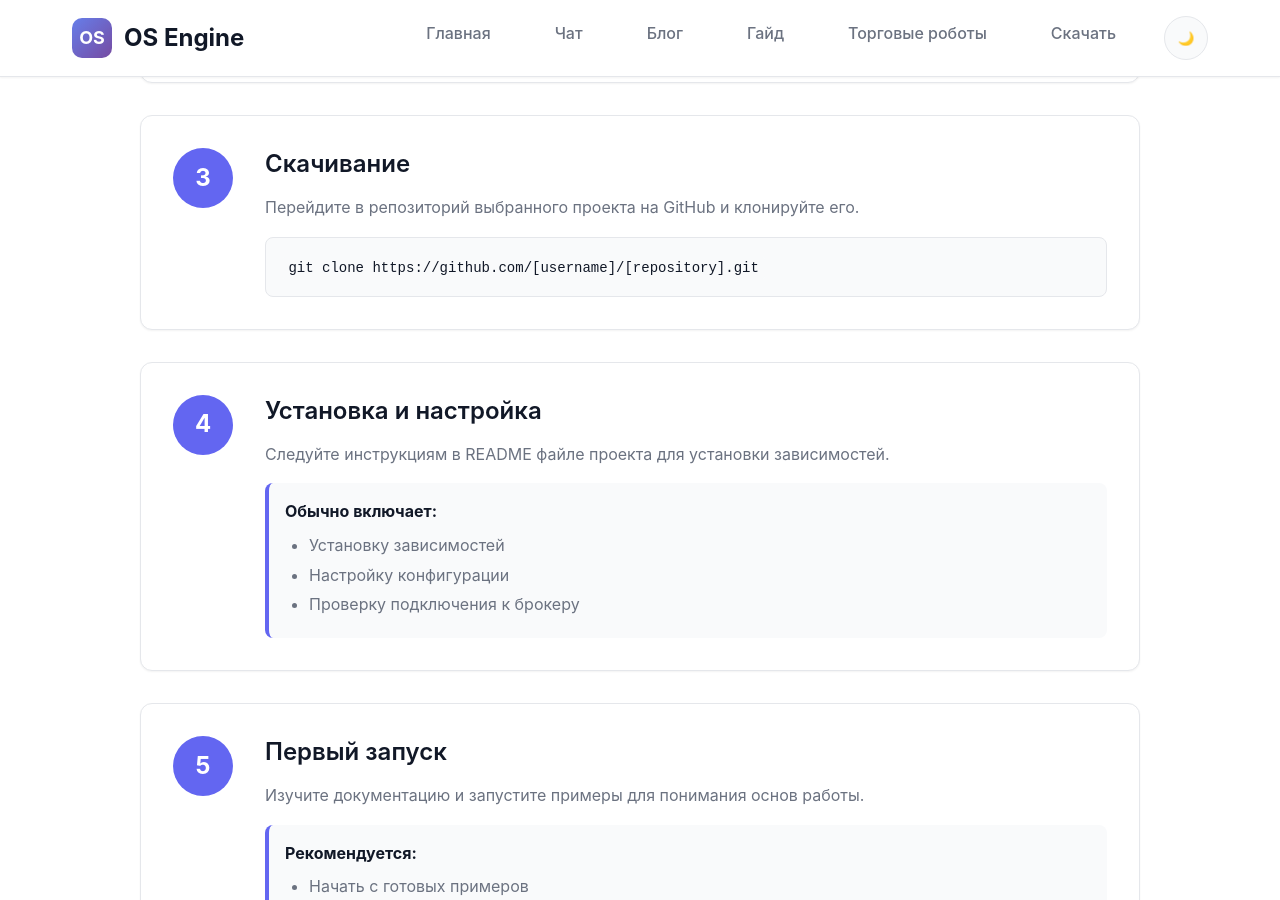
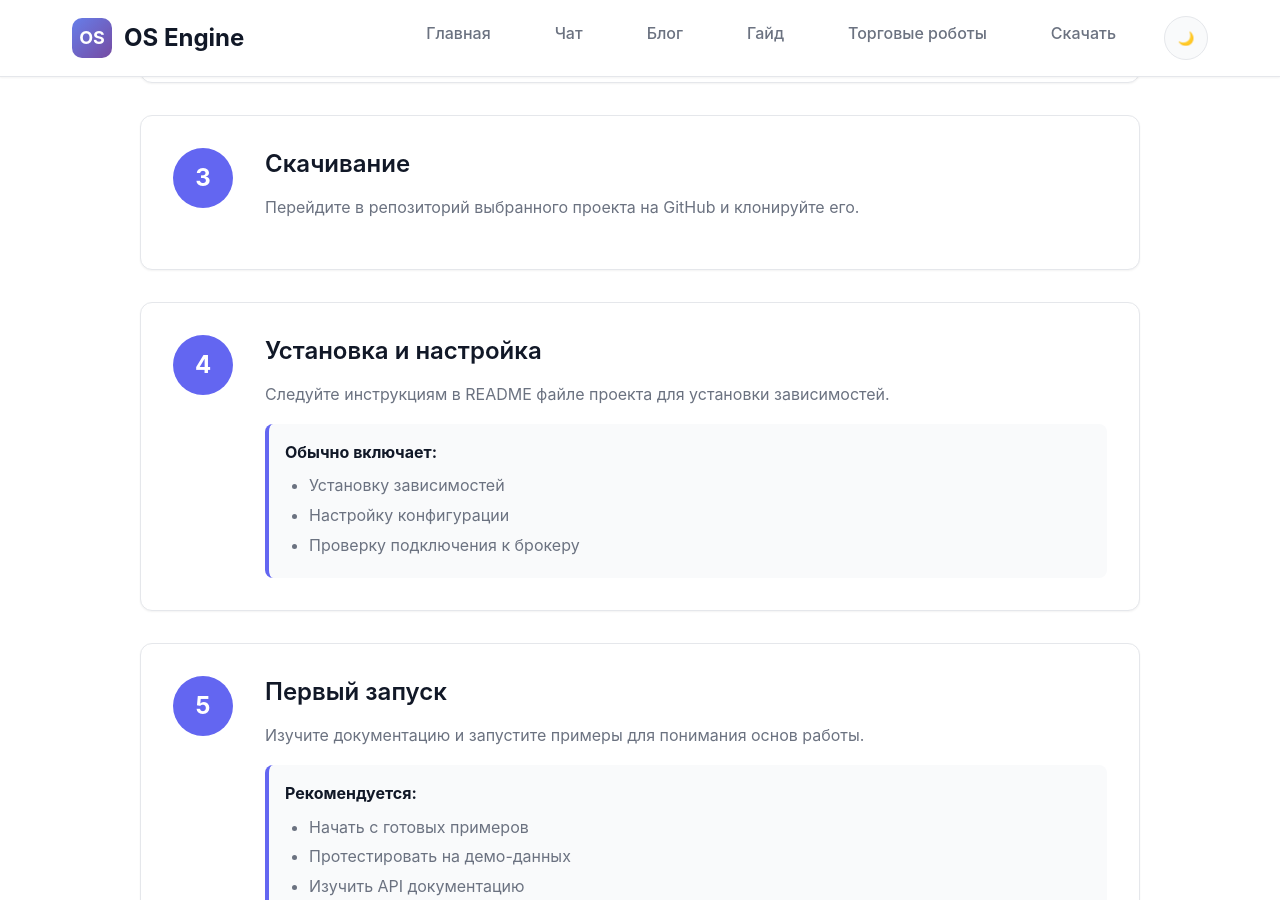
Before and after one commit to osaengine/osaengine.github.io, a Jekyll site: the page built from download.md, in a window 1280 px wide and 900 px high, scrolled down 2871 px. Built offline with Jekyll 4.4.1, drawn with Linux system fonts in a browser that asks for light colours.

Commit message:
улучшения

```diff
--- a/download.md
+++ b/download.md
@@ -120,9 +120,6 @@ permalink: /скачать-os-engine/
         <div class="step-content">
             <h3>Скачивание</h3>
             <p>Перейдите в репозиторий выбранного проекта на GitHub и клонируйте его.</p>
-            <div class="code-example">
-                <code>git clone https://github.com/[username]/[repository].git</code>
-            </div>
         </div>
     </div>
 
```
